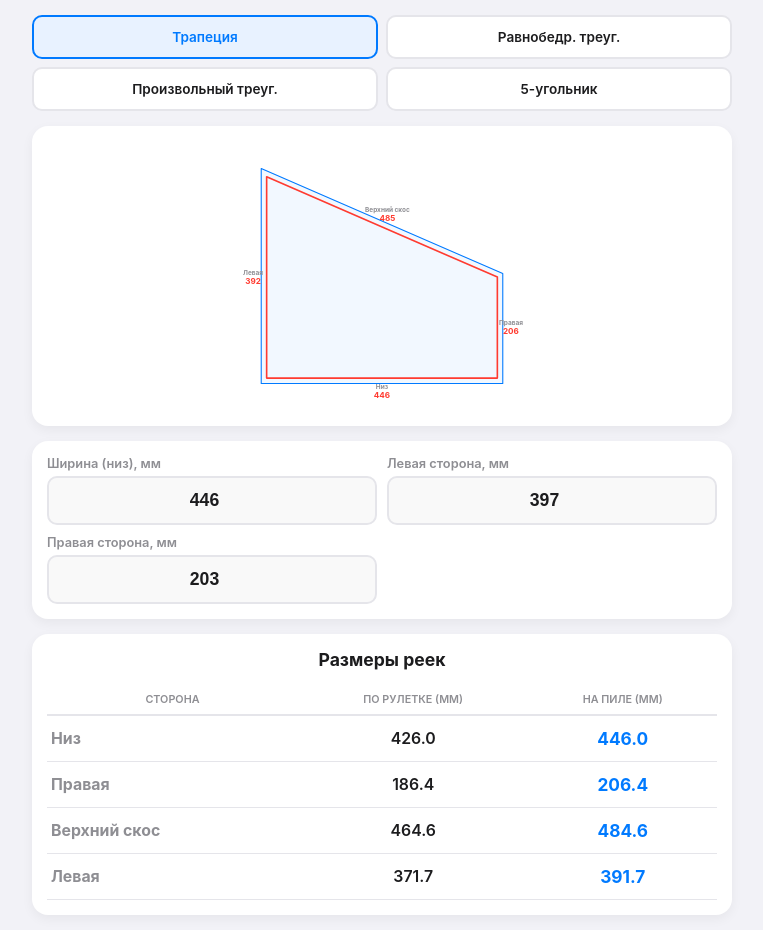
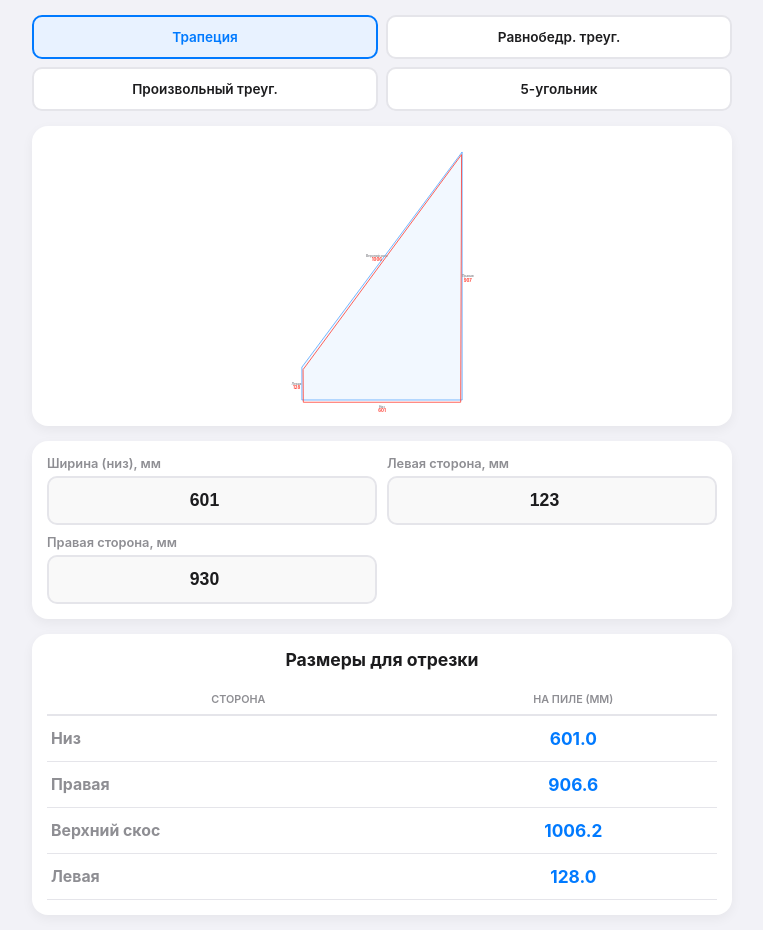
Before and after one commit to Artem2685/index.html, a plain HTML site: page index.html in a window 1280 px wide. Shown: the whole page, without its empty margins (258-1021 px from the left). Drawn offline with Linux system fonts and the light colour scheme.

Commit message:
Update index.html

```diff
--- a/index.html
+++ b/index.html
@@ -3,22 +3,19 @@
 <head>
     <meta charset="UTF-8">
     <meta name="viewport" content="width=device-width, initial-scale=1.0, maximum-scale=1.0, user-scalable=no">
-    <title>Калькулятор дистанционной рамки</title>
+    <title>Калькулятор рамки</title>
     <style>
         :root { --primary: #007AFF; --danger: #FF3B30; --bg: #F2F2F7; --card: #FFFFFF; --text: #1C1C1E; --sec: #8E8E93; }
         body { font-family: -apple-system, BlinkMacSystemFont, "Segoe UI", Roboto, sans-serif; margin: 0; padding: 15px; background-color: var(--bg); color: var(--text); -webkit-user-select: none; }
         .container { max-width: 700px; margin: 0 auto; }
 
-        /* Кнопки выбора фигур */
         .shape-tabs { display: grid; grid-template-columns: 1fr 1fr; gap: 8px; margin-bottom: 15px; }
         .shape-btn { padding: 12px 5px; border: 2px solid #E5E5EA; border-radius: 10px; background: var(--card); font-size: 0.85em; font-weight: 600; text-align: center; cursor: pointer; color: var(--text); transition: all 0.2s; }
         .shape-btn.active { border-color: var(--primary); background: #E8F2FF; color: var(--primary); }
 
-        /* Область рисования */
         .canvas-container { background: var(--card); border-radius: 16px; padding: 10px; margin-bottom: 15px; box-shadow: 0 4px 12px rgba(0,0,0,0.05); display: flex; justify-content: center; align-items: center; height: 280px; }
         svg { width: 100%; height: 100%; overflow: visible; }
 
-        /* Поля ввода */
         .input-card { background: var(--card); border-radius: 16px; padding: 15px; margin-bottom: 15px; box-shadow: 0 4px 12px rgba(0,0,0,0.05); }
         .input-grid { display: grid; grid-template-columns: 1fr 1fr; gap: 10px; }
         .input-group { display: flex; flex-direction: column; }
@@ -26,14 +23,12 @@
         .input-group input { padding: 12px; border: 2px solid #E5E5EA; border-radius: 10px; font-size: 1.1em; font-weight: 600; text-align: center; background: #F9F9F9; color: var(--text); }
         .input-group input:focus { outline: none; border-color: var(--primary); background: #fff; }
 
-        /* Таблица */
         .results-card { background: var(--card); border-radius: 16px; padding: 15px; box-shadow: 0 4px 12px rgba(0,0,0,0.05); overflow-x: auto; }
         .results-title { font-size: 1.1em; font-weight: bold; margin-bottom: 15px; text-align: center; }
         table { width: 100%; border-collapse: collapse; font-size: 0.9em; text-align: center; }
         th { color: var(--sec); font-weight: 600; text-transform: uppercase; font-size: 0.75em; padding: 8px 4px; border-bottom: 2px solid #E5E5EA; }
         td { padding: 12px 4px; border-bottom: 1px solid #E5E5EA; font-weight: 600; }
         .td-name { text-align: left; font-weight: bold; color: var(--sec); font-size: 1.1em; }
-        .td-real { font-size: 1.1em; color: var(--text); }
         .td-saw { font-size: 1.2em; font-weight: bold; color: var(--primary); }
     </style>
 </head>
@@ -53,12 +48,11 @@
         <div class="input-card" id="inputFields"></div>
 
         <div class="results-card">
-            <div class="results-title">Размеры реек</div>
+            <div class="results-title">Размеры для отрезки</div>
             <table>
                 <thead>
                     <tr>
                         <th>Сторона</th>
-                        <th>По рулетке (мм)</th>
                         <th>На пиле (мм)</th>
                     </tr>
                 </thead>
@@ -69,8 +63,6 @@
 
     <script>
         let currentShape = 'trap';
-        const OFFSET = 10; // Отступ строго 10 мм внутрь
-        const TAPE = 20;   // Прибавка на рулетку (начинаем с 2 см)
 
         function setShape(shape, btn) {
             currentShape = shape;
@@ -86,9 +78,9 @@
             if (currentShape === 'trap') {
                 html = `
                     <div class="input-grid">
-                        <div class="input-group"><label>Ширина (низ), мм</label><input type="number" id="val_w" value="446" oninput="calculateAndDraw()"></div>
-                        <div class="input-group"><label>Левая сторона, мм</label><input type="number" id="val_l" value="397" oninput="calculateAndDraw()"></div>
-                        <div class="input-group"><label>Правая сторона, мм</label><input type="number" id="val_r" value="203" oninput="calculateAndDraw()"></div>
+                        <div class="input-group"><label>Ширина (низ), мм</label><input type="number" id="val_w" value="601" oninput="calculateAndDraw()"></div>
+                        <div class="input-group"><label>Левая сторона, мм</label><input type="number" id="val_l" value="123" oninput="calculateAndDraw()"></div>
+                        <div class="input-group"><label>Правая сторона, мм</label><input type="number" id="val_r" value="930" oninput="calculateAndDraw()"></div>
                     </div>`;
             } else if (currentShape === 'iso_tri') {
                 html = `
@@ -115,75 +107,50 @@
             calculateAndDraw();
         }
 
-        // Математическая функция: сдвигает стороны многоугольника внутрь на offset
-        function offsetPolygon(pts, offset) {
-            const n = pts.length;
-            const innerPts = [];
-            const lines = [];
-
-            for (let i = 0; i < n; i++) {
-                const p1 = pts[i];
-                const p2 = pts[(i + 1) % n];
-
-                let dx = p2.x - p1.x;
-                let dy = p2.y - p1.y;
-                const len = Math.hypot(dx, dy);
-
-                // Вектор нормали направлен ВНУТРЬ
-                let nx = -dy / len;
-                let ny = dx / len;
-
-                lines.push({
-                    x1: p1.x + nx * offset,
-                    y1: p1.y + ny * offset,
-                    x2: p2.x + nx * offset,
-                    y2: p2.y + ny * offset
-                });
-            }
-
-            // Находим точки пересечения смещенных линий
-            for (let i = 0; i < n; i++) {
-                const l1 = lines[(i - 1 + n) % n];
-                const l2 = lines[i];
-
-                const A1 = l1.y2 - l1.y1;
-                const B1 = l1.x1 - l1.x2;
-                const C1 = A1 * l1.x1 + B1 * l1.y1;
-
-                const A2 = l2.y2 - l2.y1;
-                const B2 = l2.x1 - l2.x2;
-                const C2 = A2 * l2.x1 + B2 * l2.y1;
-
-                const det = A1 * B2 - A2 * B1;
-                if (Math.abs(det) > 0.001) {
-                    innerPts.push({
-                        x: (B2 * C1 - B1 * C2) / det,
-                        y: (A1 * C2 - A2 * C1) / det
-                    });
-                } else {
-                    innerPts.push({x: l2.x1, y: l2.y1});
-                }
-            }
-            return innerPts;
-        }
-
         function calculateAndDraw() {
             let pts = [];
             let labels = [];
+            let sawLens = [];
 
-            // Задаем координаты внешнего стекла
             if (currentShape === 'trap') {
                 const w = parseFloat(document.getElementById('val_w').value) || 1;
                 const l = parseFloat(document.getElementById('val_l').value) || 1;
                 const r = parseFloat(document.getElementById('val_r').value) || 1;
+
+                // Внешние координаты
                 pts = [{x:0, y:0}, {x:w, y:0}, {x:w, y:r}, {x:0, y:l}];
                 labels = ['Низ', 'Правая', 'Верхний скос', 'Левая'];
+
+                // Производственная логика для трапеции
+                const slopeLen = Math.sqrt(w*w + Math.pow(r-l, 2));
+                const theta = Math.atan(Math.abs(r-l) / w); // Угол наклона
+
+                let leftCut, rightCut;
+
+                if (r > l) {
+                    // Скос идет вверх направо. Левая - острая, Правая - тупая.
+                    leftCut = l + 10 * Math.tan(theta / 2);
+                    rightCut = r - (10 * Math.tan(theta) + 10);
+                } else {
+                    // Скос идет вниз направо. Левая - тупая, Правая - острая.
+                    leftCut = l - (10 * Math.tan(theta) + 10);
+                    rightCut = r + 10 * Math.tan(theta / 2);
+                }
+
+                sawLens = [w, rightCut, slopeLen, leftCut];
             }
             else if (currentShape === 'iso_tri') {
                 const w = parseFloat(document.getElementById('val_w').value) || 1;
                 const h = parseFloat(document.getElementById('val_h').value) || 1;
                 pts = [{x:0, y:0}, {x:w, y:0}, {x:w/2, y:h}];
                 labels = ['Низ', 'Правая', 'Левая'];
+
+                const side = Math.sqrt(Math.pow(w/2, 2) + h*h);
+                const angle = Math.atan(h / (w/2));
+                const cutSide = side - 11 * (Math.tan(angle/2) + Math.tan((Math.PI - 2*angle)/2));
+                const cutBase = w - 22 * Math.tan(angle/2);
+
+                sawLens = [cutBase, cutSide, cutSide];
             }
             else if (currentShape === 'scalene_tri') {
                 const w = parseFloat(document.getElementById('val_w').value) || 1;
@@ -191,6 +158,7 @@
                 const x = parseFloat(document.getElementById('val_x').value) || 1;
                 pts = [{x:0, y:0}, {x:w, y:0}, {x:x, y:h}];
                 labels = ['Низ', 'Правая', 'Левая'];
+                sawLens = [w, Math.sqrt(Math.pow(w-x,2)+h*h), Math.sqrt(x*x+h*h)];
             }
             else if (currentShape === 'penta') {
                 const w = parseFloat(document.getElementById('val_w').value) || 1;
@@ -198,36 +166,17 @@
                 const hp = parseFloat(document.getElementById('val_hp').value) || 1;
                 pts = [{x:0, y:0}, {x:w, y:0}, {x:w, y:hl}, {x:w/2, y:hp}, {x:0, y:hl}];
                 labels = ['Низ', 'Правая', 'Скат правый', 'Скат левый', 'Левая'];
+                sawLens = [w, hl, Math.sqrt(Math.pow(w/2,2)+Math.pow(hp-hl,2)), Math.sqrt(Math.pow(w/2,2)+Math.pow(hp-hl,2)), hl];
             }
 
-            const n = pts.length;
-            const realLens = [];
-            const sawLens = [];
-
-            // Строим внутренний контур
-            const innerPts = offsetPolygon(pts, OFFSET);
-
-            // Измеряем получившиеся отрезки
-            for (let i = 0; i < n; i++) {
-                const p1 = innerPts[i];
-                const p2 = innerPts[(i + 1) % n];
-                const L_inner = Math.hypot(p2.x - p1.x, p2.y - p1.y);
-
-                realLens.push(L_inner);
-                sawLens.push(L_inner + TAPE); // Прибавляем 20 мм для пилы
-            }
-
-            drawSVG(pts, realLens, sawLens, labels);
+            drawSVG(pts, sawLens, labels);
         }
 
-        function drawSVG(glassPts, realLens, sawLens, labels) {
+        function drawSVG(glassPts, sawLens, labels) {
             const svg = document.getElementById('drawingArea');
             svg.innerHTML = '';
 
-            // Переворачиваем Y для правильной отрисовки (в SVG Y идет вниз)
             const svgGlassPts = glassPts.map(p => ({x: p.x, y: -p.y}));
-            const innerPts = offsetPolygon(glassPts, OFFSET).map(p => ({x: p.x, y: -p.y}));
-
             const minX = Math.min(...svgGlassPts.map(p => p.x));
             const maxX = Math.max(...svgGlassPts.map(p => p.x));
             const minY = Math.min(...svgGlassPts.map(p => p.y));
@@ -239,11 +188,19 @@
 
             svg.setAttribute('viewBox', `${minX - padding} ${minY - padding} ${w + padding*2} ${h + padding*2}`);
 
-            // Рисуем стекло (голубым)
             let glassPath = svgGlassPts.map(p => `${p.x},${p.y}`).join(' ');
             svg.innerHTML += `<polygon points="${glassPath}" fill="rgba(0, 122, 255, 0.05)" stroke="#007AFF" stroke-width="2" stroke-linejoin="round" />`;
 
-            // Рисуем рамку (красным)
+            // Рисуем красную линию (просто для визуализации, геометрически сдвинутую)
+            const innerPts = glassPts.map((p, i) => {
+                const cx = (minX + maxX) / 2;
+                const cy = (minY + maxY) / 2;
+                const dx = p.x - cx;
+                const dy = p.y - cy;
+                const len = Math.hypot(dx, dy) || 1;
+                return {x: p.x - (dx/len)*10, y: p.y - (dy/len)*10};
+            }).map(p => ({x: p.x, y: -p.y}));
+
             let framePath = innerPts.map(p => `${p.x},${p.y}`).join(' ');
             svg.innerHTML += `<polygon points="${framePath}" fill="none" stroke="#FF3B30" stroke-width="3" stroke-linejoin="round" />`;
 
@@ -269,13 +226,12 @@
 
                 svg.innerHTML += `
                     <text x="${textX}" y="${textY - 5}" text-anchor="middle" font-size="12" font-weight="bold" fill="#8E8E93">${labels[i]}</text>
-                    <text x="${textX}" y="${textY + 12}" text-anchor="middle" font-size="15" font-weight="bold" fill="#FF3B30">${sawLens[i].toFixed(0)}</text>
+                    <text x="${textX}" y="${textY + 12}" text-anchor="middle" font-size="16" font-weight="bold" fill="#FF3B30">${sawLens[i].toFixed(0)}</text>
                 `;
 
                 tableHTML += `
                     <tr>
                         <td class="td-name">${labels[i]}</td>
-                        <td class="td-real">${realLens[i].toFixed(1)}</td>
                         <td class="td-saw">${sawLens[i].toFixed(1)}</td>
                     </tr>
                 `;
```
